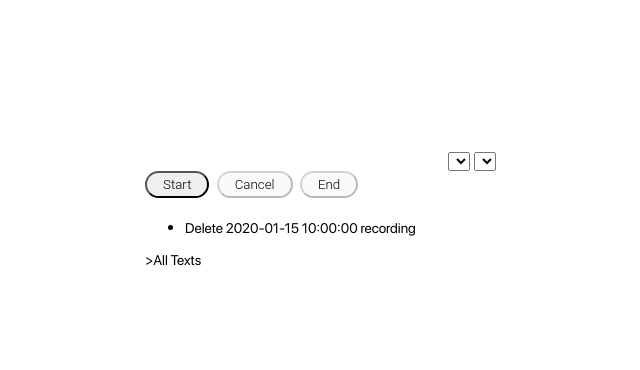
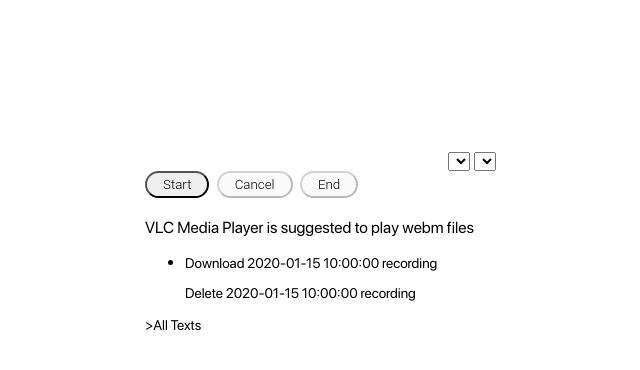
Before and after one commit to ethanzh/speech-web-app, a Flask app: template templates/blank_text.html in a window 1280 px wide. Shown: the part 91-461 px from the top of the page, without its empty margins (119-759 px from the left). Run offline with Flask 2, Linux system fonts and the light colour scheme; the template is opened without the code that fills it: most values are stand-ins (such as "Sample title", 1, 10 or a date in 2020); lists and menus that the app fills with data are empty; some libraries are stand-ins or nearby versions.

Commit message:
allow users to download files

```diff
--- a/main.py
+++ b/main.py
@@ -141,6 +141,7 @@ def text_blank():
             continue
 
         samples.append({"id": sample.id, "created_at": sample.created_at})
+    samples.reverse()
     return render_template("blank_text.html", samples=samples)
 
 
@@ -196,7 +197,8 @@ def post_sample():
 def handle_sample(sample_id=None):
     if request.method == "GET":
         sample = UserSample.get(id=sample_id)
-        return send_file(f"data/{current_user.id}/{sample.filename}")
+        path = f"data/{current_user.id}/{sample.filename}"
+        return send_file(path, as_attachment=True)
 
     elif request.method == "DELETE":
         delete_sample(sample_id)
@@ -209,4 +211,4 @@ def page_not_found(e):
 
 
 if __name__ == "__main__":
-    app.run(debug=True)
+    app.run(host="0.0.0.0", port=8888, debug=True)
--- a/static/css/base.css
+++ b/static/css/base.css
@@ -50,6 +50,10 @@ a:hover {
 }
 
 .deleteText {
+    font-size: 14px;
+}
+
+.downloadText {
     font-size: 14px;
 }
 
--- a/static/js/helpers.js
+++ b/static/js/helpers.js
@@ -1,12 +1,14 @@
 const downloadSample = sample_id => {
-    console.log(sample_id)
     fetch('sample/' + sample_id, {
     method: 'GET',
     })
     .then(res => res.blob())
     .then(blob => {
-      const file = window.URL.createObjectURL(blob);
-      window.location.assign(file);
+      const url = window.URL.createObjectURL(blob);
+      const link = document.createElement('a')
+      link.href = url
+      link.download = `${sample_id}.webm`
+      link.click()
     });
 }
 
--- a/templates/blank_text.html
+++ b/templates/blank_text.html
@@ -21,13 +21,19 @@
             </div>
         </div>
         <div>
+            <p>VLC Media Player is suggested to play webm files</p>
             {% if samples|length > 0 %}
             <ul>
                 {% for sample in samples %}
                 <li id="sample-{{ sample.id }}">
-                    <a onclick="return deleteSample({{ sample.id }});">
-                        <p id="sample-{{ sample.id }}" class="deleteText">Delete {{ sample.created_at }} recording</p>
-                    </a>
+                    <div>
+                        <a onclick="return downloadSample({{ sample.id }});">
+                            <p id="sample-{{ sample.id }}" class="downloadText">Download {{ sample.created_at }} recording</p>
+                        </a>
+                        <a onclick="return deleteSample({{ sample.id }});" download>
+                            <p id="sample-{{ sample.id }}" class="deleteText">Delete {{ sample.created_at }} recording</p>
+                        </a>
+                    </div>
                 </li>
                 {% endfor %}
             </ul>
```
